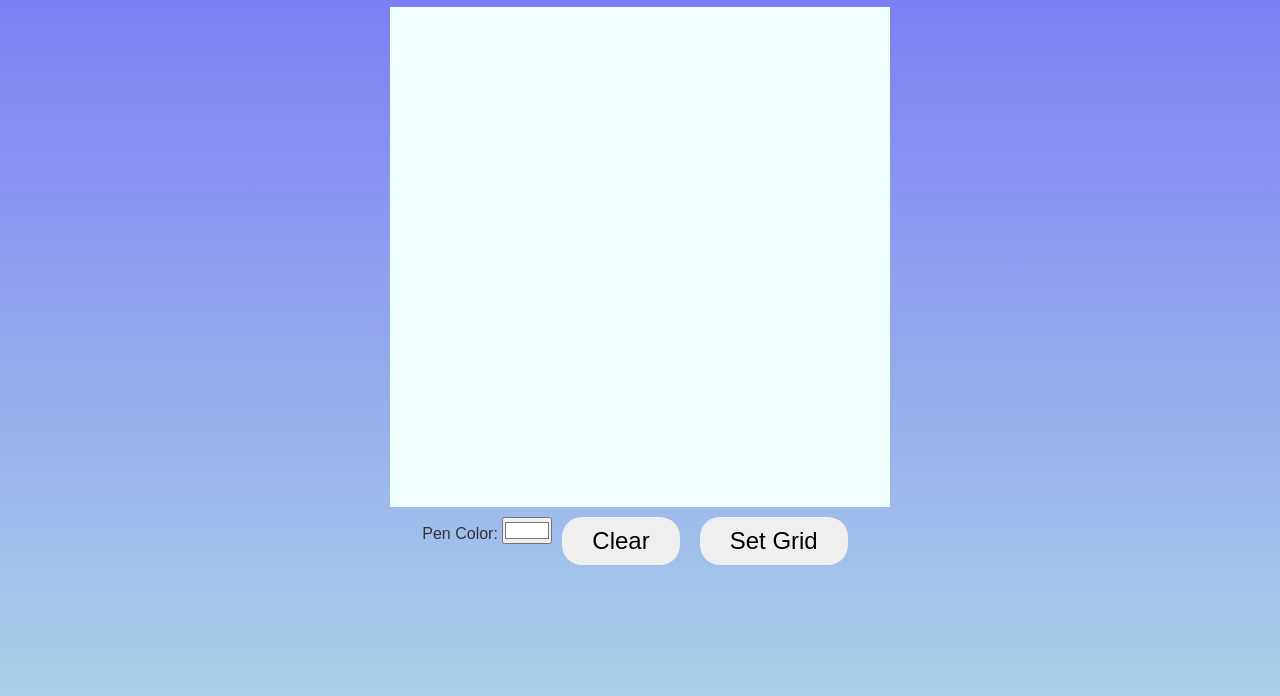
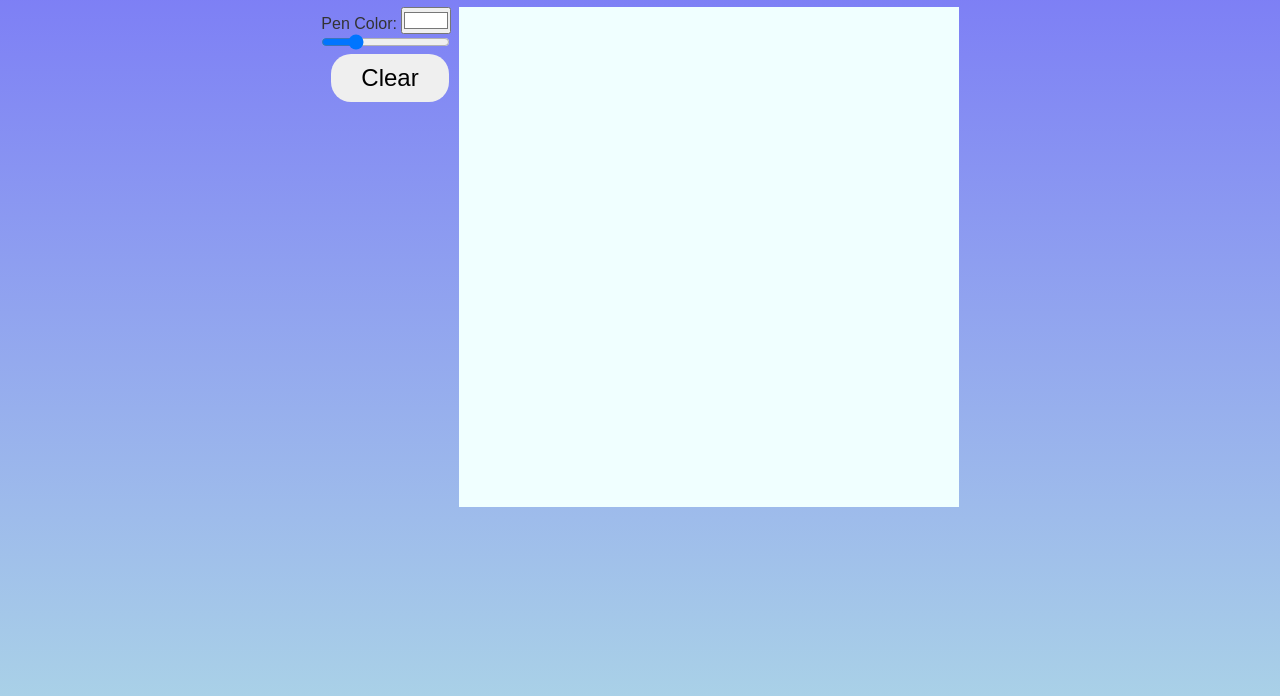
Before and after one commit to Spelks/etch-a-sketch, a plain HTML site: page index.html in a window 1280 px wide. Shown: the part 40-736 px from the top of the page. Drawn offline with Linux system fonts and the light colour scheme.

Commit message:
Add slider. Remove grid input button.

```diff
--- a/index.html
+++ b/index.html
@@ -11,16 +11,23 @@
 <body>
     <h1>Etch-a-Sketch</h1>
     <section class="container">
+
+        <div class="control-section">
+            <div class="pen-container">
+                <label for="body">Pen Color:</label>
+                <input type="color" id="pen-color" name="pen-color" value="#ffffff" />
+            </div>
+            <div class="slider-container">
+                <input type="range" min="1" max="64" value="16" class="slider" id="slider-range">
+                <p><span id="grid-size"></span></p>
+            </div>
+            <div class="reset-container">
+                <button class="reset-btn">Clear</button>
+            </div>
+        </div>
+
         <div class="draw-section"></div>
-        <div class="control-section"></div>
+
     </section>
-    <div class="reset">
-        <div>
-            <label for="body">Pen Color:</label>
-            <input type="color" id="pen-color" name="pen-color" value="#ffffff" />
-          </div>
-        <button class="reset-btn">Clear</button>
-        <button class="grid-btn">Set Grid</button>
-    </div>
 </body>
 </html>
```
